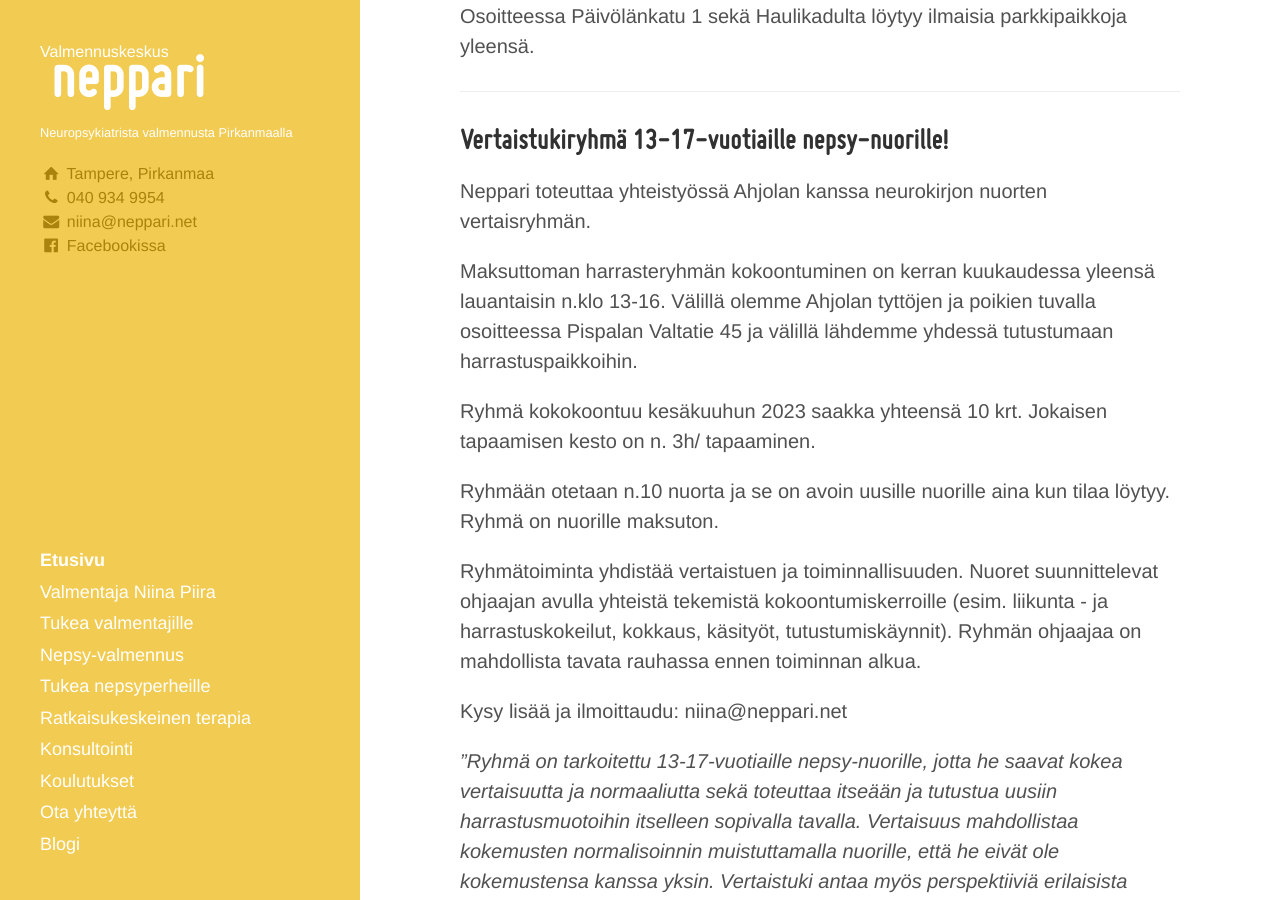
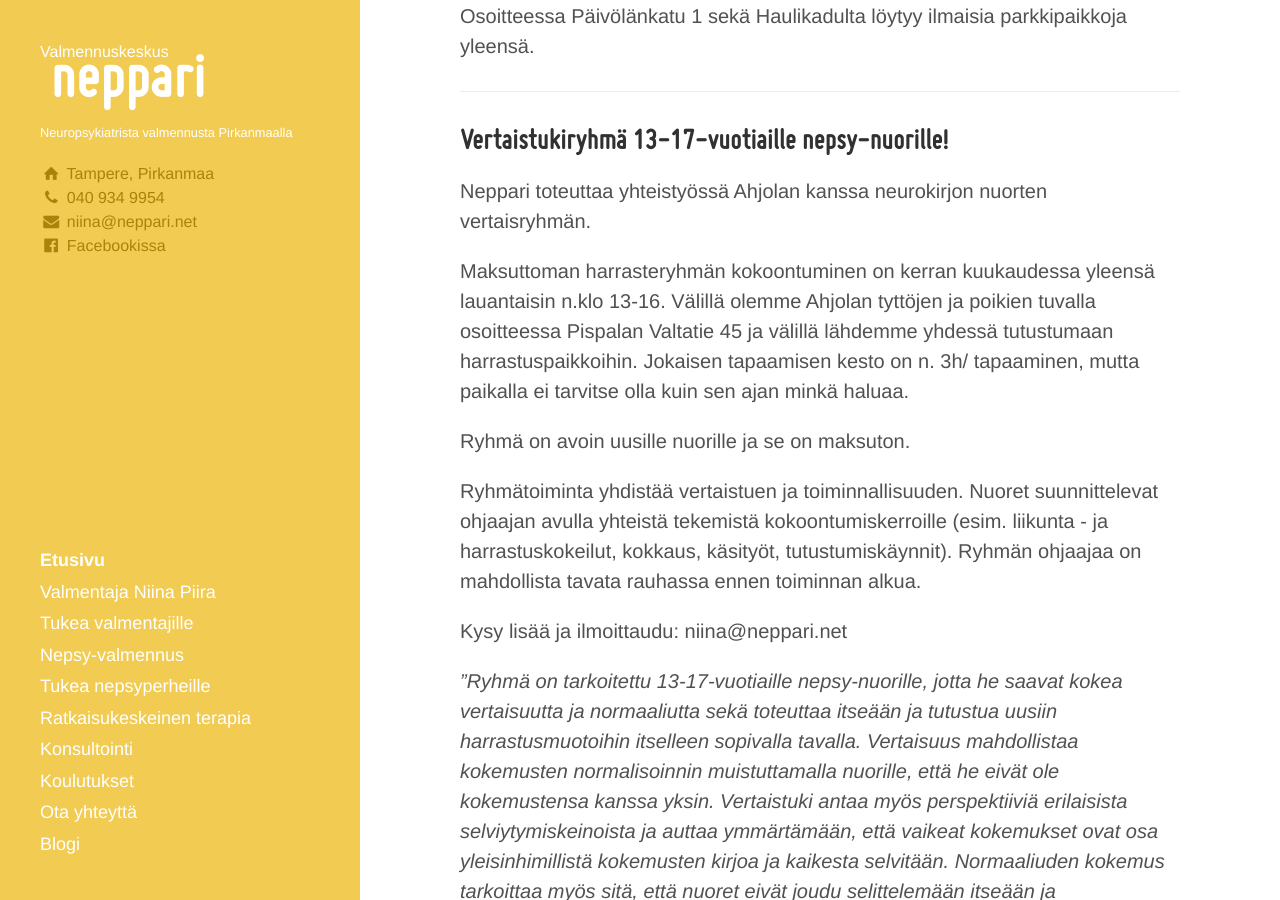
Before and after one commit to niinapiira/neppari.net, a Jekyll site: the page built from index.md, in a window 1280 px wide and 900 px high, scrolled down 2589 px. Built offline with Jekyll 4.4.1, drawn with Linux system fonts in a browser that asks for light colours.

Commit message:
Update index.md

```diff
--- a/index.md
+++ b/index.md
@@ -78,11 +78,9 @@ ___
 
 Neppari toteuttaa yhteistyössä Ahjolan kanssa neurokirjon nuorten vertaisryhmän.
 
-Maksuttoman harrasteryhmän kokoontuminen on kerran kuukaudessa yleensä lauantaisin n.klo 13-16. Välillä olemme Ahjolan tyttöjen ja poikien tuvalla osoitteessa Pispalan Valtatie 45 ja välillä lähdemme yhdessä tutustumaan harrastuspaikkoihin.
+Maksuttoman harrasteryhmän kokoontuminen on kerran kuukaudessa yleensä lauantaisin n.klo 13-16. Välillä olemme Ahjolan tyttöjen ja poikien tuvalla osoitteessa Pispalan Valtatie 45 ja välillä lähdemme yhdessä tutustumaan harrastuspaikkoihin. Jokaisen tapaamisen kesto on n. 3h/ tapaaminen, mutta paikalla ei tarvitse olla kuin sen ajan minkä haluaa.
 
-Ryhmä kokokoontuu kesäkuuhun 2023 saakka yhteensä 10 krt. Jokaisen tapaamisen kesto on n. 3h/ tapaaminen.
-
-Ryhmään otetaan n.10 nuorta ja se on avoin uusille nuorille aina kun tilaa löytyy. Ryhmä on nuorille maksuton.
+Ryhmä on avoin uusille nuorille ja se on maksuton.
 
 Ryhmätoiminta yhdistää vertaistuen ja toiminnallisuuden. Nuoret suunnittelevat ohjaajan avulla yhteistä tekemistä kokoontumiskerroille (esim. liikunta - ja harrastuskokeilut, kokkaus, käsityöt, tutustumiskäynnit). Ryhmän ohjaajaa on mahdollista tavata rauhassa ennen toiminnan alkua.
 
```
